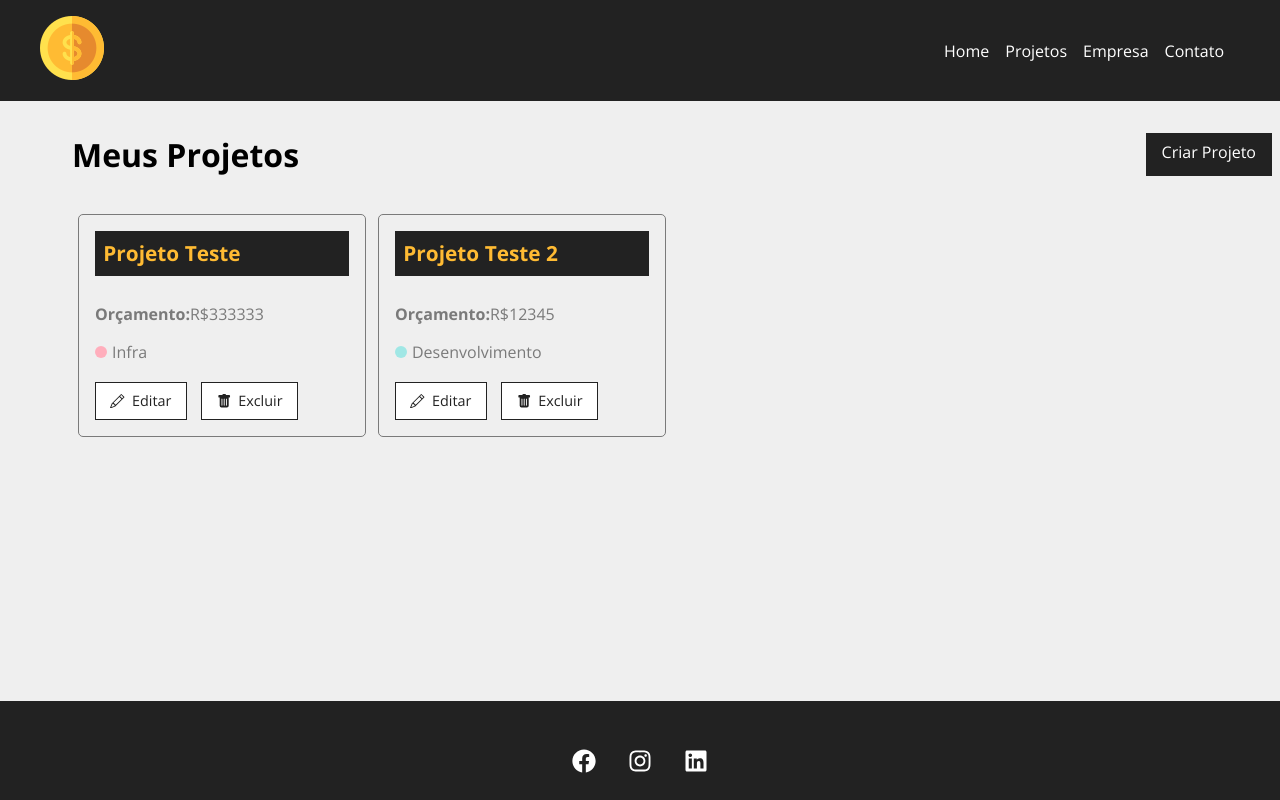
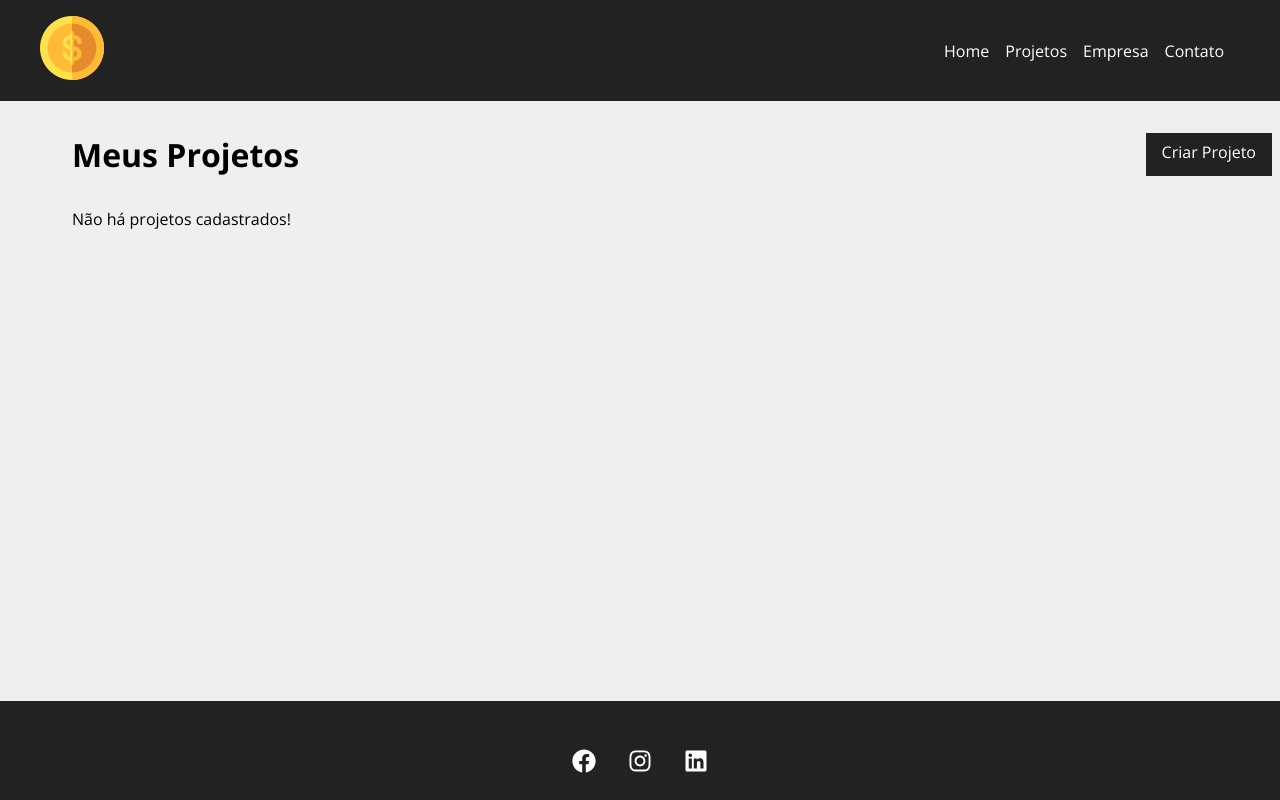
Before and after one commit to kaykiletieri/gerenciador-de-projetos, a React (Create React App) app: page /projects in a window 1280 px wide. Built offline with nearby package versions, Linux system fonts and the light colour scheme; data requests are answered from the project's data file.

Commit message:
fix: delete projects function

```diff
--- a/db.json
+++ b/db.json
@@ -1,28 +1,5 @@
 {
-  "projects": [
-    {
-      "name": "Projeto Teste",
-      "budget": "333333",
-      "category": {
-        "id": "1",
-        "name": "Infra"
-      },
-      "pm": 0,
-      "services": [],
-      "id": 1
-    },
-    {
-      "name": "Projeto Teste 2",
-      "budget": "12345",
-      "category": {
-        "id": "2",
-        "name": "Desenvolvimento"
-      },
-      "pm": 0,
-      "services": [],
-      "id": 2
-    }
-  ],
+  "projects": [],
   "categories": [
     {
       "id": 1,
--- a/src/components/pages/Projects.js
+++ b/src/components/pages/Projects.js
@@ -40,19 +40,19 @@ function Projects() {
         },250)
     },[])
 
-    function removeProject (id){
-        fetch(`https://localhost/5000/projects/${id}`, {
-            method: "DELETE",
-            headers: {
-                'Content-Type': 'application/json'
-            },
-        }).then(resp => resp.json())
-        .then(()=>{
-            setProjects(projects.filter((project)=> project.id !== id))
+    function removeProject(id) {
+        fetch(`http://localhost:5000/projects/${id}`, {
+          method: 'DELETE',
+          headers: {
+            'Content-Type': 'application/json',
+          },
+        })
+          .then((resp) => resp.json())
+          .then((data) => {
+            setProjects(projects.filter((project) => project.id !== id))
             setProjectMessage('Projeto removido com sucesso!')
-        })
-        .catch(err=> console.log(err))
-    }
+          })
+      }
 
     return (
         <div className={styles.project_container}>
```
